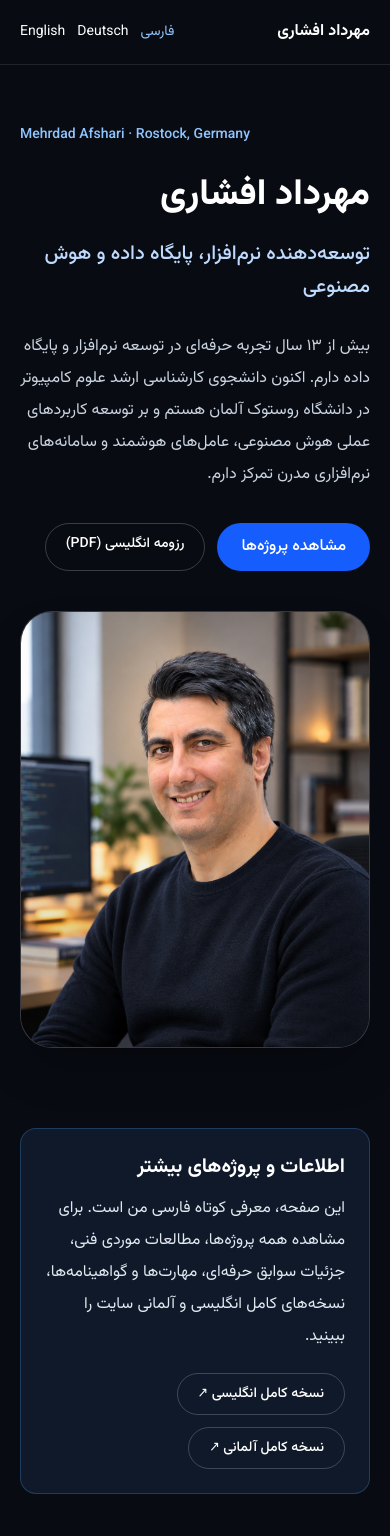
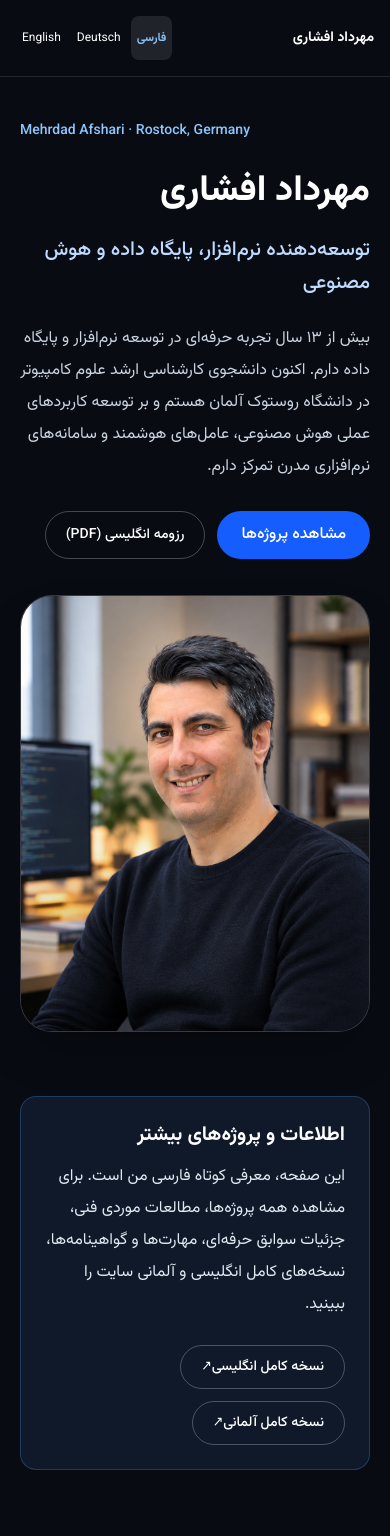
Before and after one commit to Mehrdad-Afshari/mehrdad-afshari-portfolio, a Next.js app: page /fa in a window 390 px wide. Shown: the top 1536 px of the page. Built offline with nearby package versions, Linux system fonts and the light colour scheme.

Commit message:
Refine Persian mobile header touch targets and responsive spacing (#18)

```diff
--- a/app/fa/page.tsx
+++ b/app/fa/page.tsx
@@ -26,7 +26,7 @@ const descriptions: Record<string, string> = {
   "ai-job-application-assistant": "ابزار تحلیل تطابق رزومه با آگهی شغلی، با امتیازدهی شفاف، بررسی شواهد و تولید متن با محدودیت‌هایی برای جلوگیری از ادعاهای بدون پشتوانه.",
   "ai-knowledge-assistant": "دستیار اسناد مبتنی بر بازیابی اطلاعات و تولید پاسخ (RAG)، با مدل‌های محلی، جستجوی برداری و نمایش منابع پاسخ.",
 };
-const linkStyle = "rounded-full border border-white/20 px-5 py-2.5 text-sm font-medium transition hover:border-blue-300 hover:text-blue-200";
+const linkStyle = "inline-flex min-h-11 items-center justify-center rounded-full border border-white/25 px-5 py-2.5 text-sm font-medium transition hover:border-blue-300 hover:bg-white/10 hover:text-blue-200";
 
 export default function PersianPage() {
   return (
@@ -46,32 +46,32 @@ export default function PersianPage() {
         }}
       />
       <header className="border-b border-white/10 bg-[#080b12] text-white">
-        <nav aria-label="انتخاب زبان" className="mx-auto flex max-w-6xl items-center justify-between gap-4 px-5 py-5 sm:px-8">
-          <Link href="/fa" className="font-bold">مهرداد افشاری</Link>
-          <div className="flex items-center gap-3 text-sm sm:gap-5" dir="ltr">
-            <Link href="/" lang="en" className="hover:text-blue-300">English</Link>
-            <Link href="/de" lang="de" className="hover:text-blue-300">Deutsch</Link>
-            <span lang="fa" aria-current="page" className="font-[family-name:var(--font-vazirmatn)] text-blue-300">فارسی</span>
+        <nav aria-label="انتخاب زبان" className="mx-auto flex max-w-6xl items-center justify-between gap-2 px-4 py-4 sm:gap-4 sm:px-8 sm:py-5">
+          <Link href="/fa" className="shrink-0 text-sm font-bold sm:text-base">مهرداد افشاری</Link>
+          <div className="flex items-center gap-1 text-xs sm:gap-2 sm:text-sm" dir="ltr">
+            <Link href="/" lang="en" className="inline-flex min-h-11 items-center rounded-lg px-1.5 hover:bg-white/10 hover:text-blue-300 sm:px-2">English</Link>
+            <Link href="/de" lang="de" className="inline-flex min-h-11 items-center rounded-lg px-1.5 hover:bg-white/10 hover:text-blue-300 sm:px-2">Deutsch</Link>
+            <span lang="fa" aria-current="page" className="inline-flex min-h-11 items-center rounded-lg bg-white/10 px-1.5 font-[family-name:var(--font-vazirmatn)] font-semibold text-blue-300 sm:px-2">فارسی</span>
           </div>
         </nav>
       </header>
 
       <main id="main-content" className="min-h-screen bg-[#080b12] text-white">
-        <div className="mx-auto max-w-6xl space-y-20 px-5 py-14 sm:space-y-24 sm:px-8 sm:py-20">
-          <section className="grid items-center gap-10 lg:grid-cols-[minmax(0,1.25fr)_minmax(0,0.75fr)] lg:gap-16">
+        <div className="mx-auto max-w-6xl space-y-16 px-5 py-10 sm:space-y-20 sm:px-8 sm:py-14">
+          <section className="grid items-center gap-9 lg:grid-cols-[minmax(0,1.25fr)_minmax(0,0.75fr)] lg:gap-12">
             <div className="min-w-0">
               <p className="text-sm font-medium text-blue-300" dir="ltr">Mehrdad Afshari · Rostock, Germany</p>
               <h1 className="mt-6 text-4xl font-extrabold leading-tight sm:text-6xl">مهرداد افشاری</h1>
               <h2 className="mt-5 text-xl font-medium leading-relaxed text-blue-200 sm:text-2xl">توسعه‌دهنده نرم‌افزار، پایگاه داده و هوش مصنوعی</h2>
-              <p className="mt-7 max-w-3xl text-base leading-loose text-slate-300 sm:text-lg">
+              <p className="mt-6 max-w-3xl text-base leading-loose text-slate-300 sm:text-lg">
                 بیش از ۱۳ سال تجربه حرفه‌ای در توسعه نرم‌افزار و پایگاه داده دارم. اکنون دانشجوی کارشناسی ارشد علوم کامپیوتر در دانشگاه روستوک آلمان هستم و بر توسعه کاربردهای عملی هوش مصنوعی، عامل‌های هوشمند و سامانه‌های نرم‌افزاری مدرن تمرکز دارم.
               </p>
-              <div className="mt-8 flex flex-wrap gap-3">
-                <a href="#projects" className="rounded-full bg-blue-600 px-6 py-3 font-medium transition hover:bg-blue-500">مشاهده پروژه‌ها</a>
+              <div className="mt-7 flex flex-wrap gap-3">
+                <a href="#projects" className="inline-flex min-h-11 items-center justify-center rounded-full bg-blue-600 px-6 py-3 font-medium transition hover:bg-blue-500">مشاهده پروژه‌ها</a>
                 <a href="/cv/mehrdad-afshari-cv.pdf" target="_blank" rel="noopener noreferrer" className={linkStyle}>رزومه انگلیسی (PDF)</a>
               </div>
             </div>
-            <div className="relative mx-auto w-full max-w-sm overflow-hidden rounded-[2rem] border border-white/15 bg-white/5 shadow-2xl shadow-black/30 lg:max-w-md">
+            <div className="relative mx-auto w-full max-w-[22rem] overflow-hidden rounded-[2rem] border border-white/15 bg-white/5 shadow-2xl shadow-black/30 lg:max-w-md">
               <div className="relative aspect-[4/5]">
                 <Image src="/images/mehrdad-afshari.png" alt="تصویر مهرداد افشاری" fill priority sizes="(max-width: 1024px) 90vw, 400px" className="object-cover object-[center_35%]" />
                 <div className="pointer-events-none absolute inset-0 bg-gradient-to-t from-black/20 via-transparent to-transparent" />
@@ -84,7 +84,7 @@ export default function PersianPage() {
             <p className="mt-3 leading-loose text-slate-200">
               این صفحه، معرفی کوتاه فارسی من است. برای مشاهده همه پروژه‌ها، مطالعات موردی فنی، جزئیات سوابق حرفه‌ای، مهارت‌ها و گواهینامه‌ها، نسخه‌های کامل انگلیسی و آلمانی سایت را ببینید.
             </p>
-            <div className="mt-5 flex flex-wrap gap-3">
+            <div className="mt-6 flex flex-wrap gap-3">
               <Link href="/" lang="en" className={linkStyle}>نسخه کامل انگلیسی <span dir="ltr" className="inline-block">↗</span></Link>
               <Link href="/de" lang="de" className={linkStyle}>نسخه کامل آلمانی <span dir="ltr" className="inline-block">↗</span></Link>
             </div>
```
